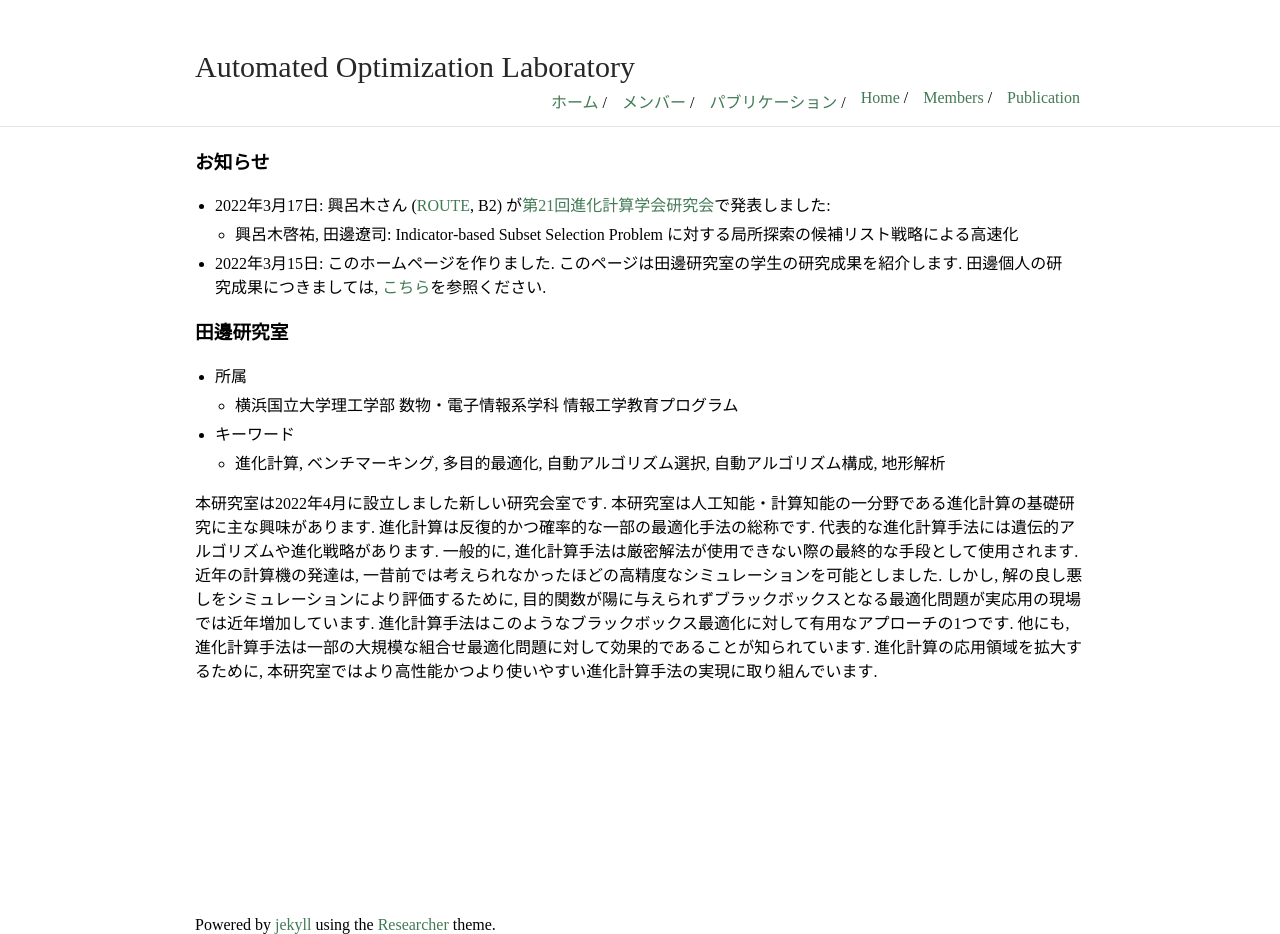
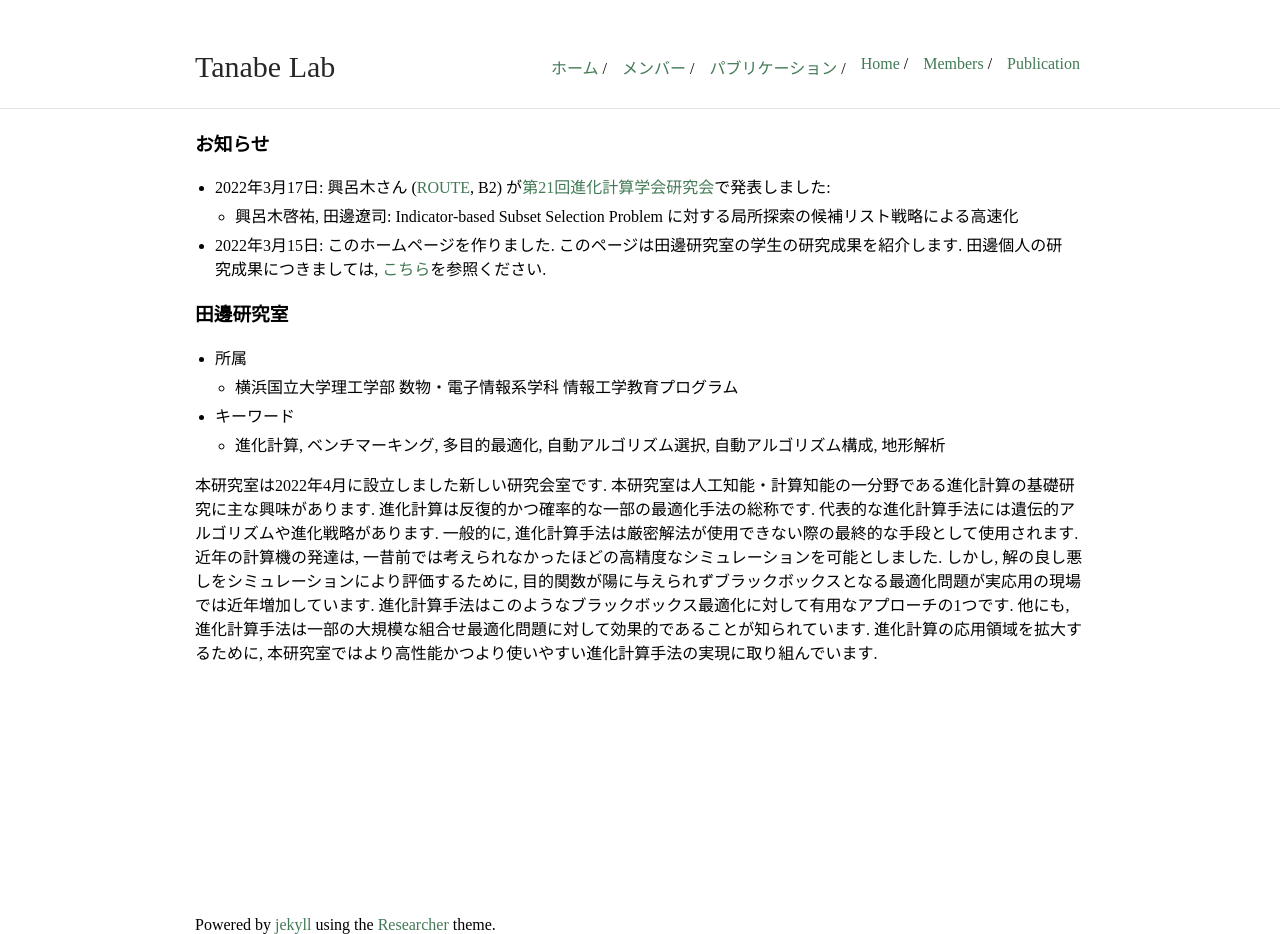
Before and after one commit to aopt-lab/aopt-lab.github.io, a Jekyll site: the page built from index.md, in a window 1280 px wide. Built offline with Jekyll 4.4.1, drawn with Linux system fonts in a browser that asks for light colours.

Commit message:
updated config

```diff
--- a/_config.yml
+++ b/_config.yml
@@ -1,4 +1,4 @@
-title: Automated Optimization Laboratory
+title: Tanabe Lab
 url: "https://aopt-lab.github.io"
 # baseurl: "/researcher"
 
```
